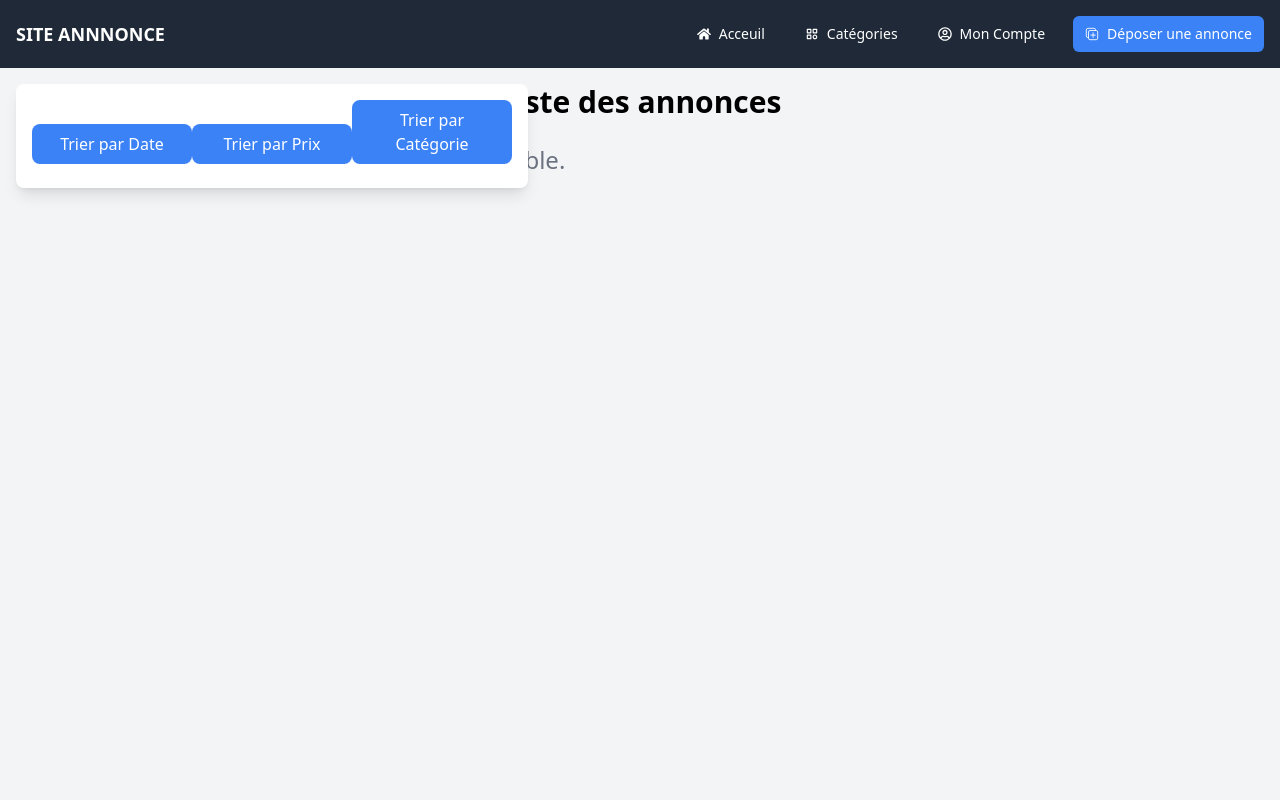
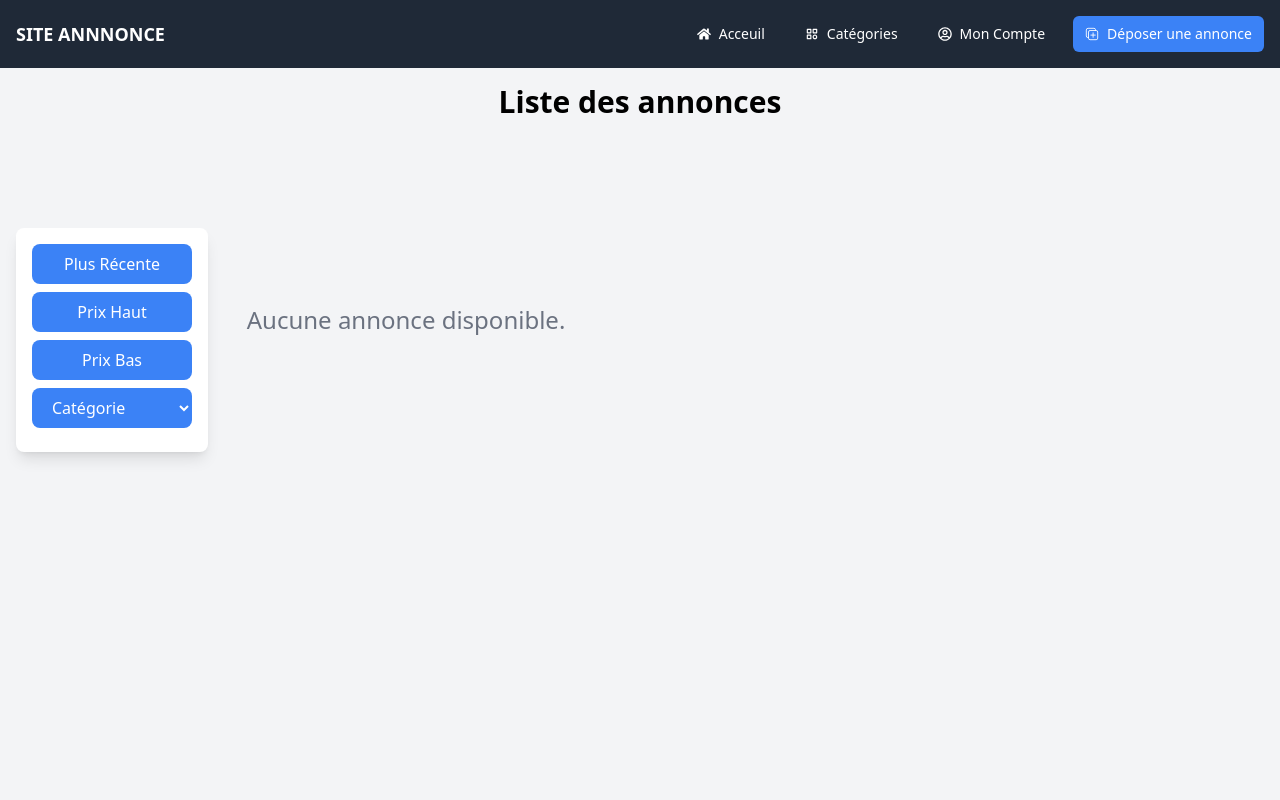
Before and after one commit to AristideDongo/Annonce-website, a React (Create React App) app: page / in a window 1280 px wide. Shown: the top 800 px of the page. Built offline with nearby package versions, Linux system fonts and the light colour scheme.

Commit message:
initial commit 15

```diff
--- a/src/components/Annonce/annonce.jsx
+++ b/src/components/Annonce/annonce.jsx
@@ -175,12 +175,12 @@ const Annonce = ({ setAnnonces, annonces }) => {
                 <option value="">Sélectionnez une catégorie</option>
                 <option value="immobilier">Immobilier</option>
                 <option value="vehicules">Véhicules</option>
-                <option value="Electronique">Electronique</option>
-                <option value="Electromenager">Electromenager</option>
-                <option value="Mode Homme">Mode Homme</option>
-                <option value="Mode Femme">Mode Femme</option>
-                <option value="Mode Enfant">Mode Enfant</option>
-                <option value="Autres">Autres</option>
+                <option value="electronique">Electronique</option>
+                <option value="electromenager">Electromenager</option>
+                <option value="mode-homme">Mode Homme</option>
+                <option value="mode-femme">Mode Femme</option>
+                <option value="mode-enfant">Mode Enfant</option>
+                <option value="autres">Autres</option>
               </select>
               {errors.category && <p className="text-red-500 text-sm">{errors.category}</p>}
             </div>
--- a/src/components/Home/home.jsx
+++ b/src/components/Home/home.jsx
@@ -1,12 +1,35 @@
-import React from 'react';
+import React, { useState } from 'react';
 import { useNavigate } from 'react-router-dom';
 
 const Home = ({ annonces }) => {
   const navigate = useNavigate();
+  const [sortOrder, setSortOrder] = useState('recent'); // État pour l'ordre de tri
+  const [selectedCategory, setSelectedCategory] = useState(''); // État pour la catégorie sélectionnée
 
   const handleDetailClick = (annonce) => {
     navigate('/src/components/Detail/detail.jsx/', { state: annonce });
   };
+
+  const handleSortChange = (order) => {
+    setSortOrder(order);
+  };
+
+  const handleCategoryChange = (e) => {
+    setSelectedCategory(e.target.value);
+  };
+
+  const sortedAnnonces = annonces
+    .filter((annonce) => !selectedCategory || annonce.category === selectedCategory)
+    .sort((a, b) => {
+      if (sortOrder === 'recent') {
+        return new Date(b.date) - new Date(a.date); // Tri par date décroissante
+      } else if (sortOrder === 'priceHigh') {
+        return b.price - a.price; // Tri par prix décroissant
+      } else if (sortOrder === 'priceLow') {
+        return a.price - b.price; // Tri par prix croissant
+      }
+      return 0;
+    });
 
   return (
     <div className="min-h-screen bg-gray-100 p-4 relative">
@@ -14,16 +37,47 @@ const Home = ({ annonces }) => {
         <h1 className="text-3xl font-bold text-center mb-6">Liste des annonces</h1>
 
         {/* Section de tri */}
-        <div className="absolute left-0 top-0 mt-4 ml-4 bg-white p-4 rounded-lg shadow-lg">
-          <button className="bg-blue-500 text-white w-40 px-4 py-2 rounded-lg mb-2 hover:bg-blue-600">Trier par Date</button>
-          <button className="bg-blue-500 text-white w-40 px-4 py-2 rounded-lg mb-2 hover:bg-blue-600">Trier par Prix</button>
-          <button className="bg-blue-500 text-white w-40 px-4 py-2 rounded-lg mb-2 hover:bg-blue-600">Trier par Catégorie</button>
+        <div className="absolute left-0 top-0 mt-40 ml-4 bg-white p-4 rounded-lg shadow-lg flex flex-col">
+          <button
+            className="bg-blue-500 text-white w-40 px-4 py-2 rounded-lg mb-2 hover:bg-blue-600"
+            onClick={() => handleSortChange('recent')}
+          >
+            Plus Récente
+          </button>
+          <button
+            className="bg-blue-500 text-white w-40 px-4 py-2 rounded-lg mb-2 hover:bg-blue-600"
+            onClick={() => handleSortChange('priceHigh')}
+          >
+            Prix Haut
+          </button>
+          <button
+            className="bg-blue-500 text-white w-40 px-4 py-2 rounded-lg mb-2 hover:bg-blue-600"
+            onClick={() => handleSortChange('priceLow')}
+          >
+            Prix Bas
+          </button>
+          <select
+            className="bg-blue-500 text-white w-40 px-4 py-2 rounded-lg mb-2 hover:bg-blue-600"
+            value={selectedCategory}
+            onChange={handleCategoryChange}
+          >
+            <option value="">Catégorie</option>
+            <option value="immobilier">Immobilier</option>
+            <option value="vehicule">Vehicule</option>
+            <option value="electromenager">Electromenager</option>
+            <option value="electronique">Electronique</option>
+            <option value="mode-homme">Mode Homme</option>
+            <option value="mode-femme">Mode Femme</option>
+            <option value="mode-enfant">Mode Enfant</option>
+            <option value="autres">Autres</option>
+            {/* Ajoutez d'autres options de catégorie ici */}
+          </select>
         </div>
 
         {/* Liste des annonces */}
         <div className="grid grid-cols-1 md:grid-cols-2 lg:grid-cols-3 gap-6 ml-56">
-          {annonces && annonces.length > 0 ? (
-            annonces.map((annonce) => (
+          {sortedAnnonces && sortedAnnonces.length > 0 ? (
+            sortedAnnonces.map((annonce) => (
               <div key={annonce.id} className="bg-white p-4 rounded-lg shadow-lg hover:shadow-xl transition-shadow duration-300">
                 {annonce.photos && annonce.photos[0] ? (
                   <img src={annonce.photos[0]} alt="Preview" className="w-full h-48 object-cover rounded-t-lg" />
@@ -46,7 +100,7 @@ const Home = ({ annonces }) => {
               </div>
             ))
           ) : (
-            <p className="text-right text-gray-500 text-2xl">Aucune annonce disponible.</p>
+            <p className="text-right text-gray-500 text-2xl w-full mt-40">Aucune annonce disponible.</p>
           )}
         </div>
       </div>
--- a/src/components/User/profile.jsx
+++ b/src/components/User/profile.jsx
@@ -71,14 +71,14 @@ const Profile = () => {
                 className="mt-1 block w-full pl-3 pr-10 py-2 text-base border-gray-300 focus:outline-none focus:ring-indigo-500 focus:border-indigo-500 sm:text-sm rounded-md"
               >
                 <option value="">Sélectionner une option</option>
-                <option value="date">IMMOBILIER</option>
-                <option value="title">VEHICULE</option>
-                <option value="title">ELECTRONIQUE</option>
-                <option value="title">ELECTROMENAGER</option>
-                <option value="title">MODE HOMME</option>
-                <option value="title">MODE FEMME</option>
-                <option value="title">MODE ENFANT</option>
-                <option value="title">AUTRES</option>
+                <option value="immobilier">IMMOBILIER</option>
+                <option value="vehicule">VEHICULE</option>
+                <option value="electronique">ELECTRONIQUE</option>
+                <option value="electromenager">ELECTROMENAGER</option>
+                <option value="mode-homme">MODE HOMME</option>
+                <option value="mode-femme">MODE FEMME</option>
+                <option value="mode-enfant">MODE ENFANT</option>
+                <option value="autres">AUTRES</option>
               </select>
             </div>
             <ul className="mt-4 space-y-4">
@@ -98,4 +98,4 @@ const Profile = () => {
   );
 };
 
-export default Profile;
+export default Profile
```
